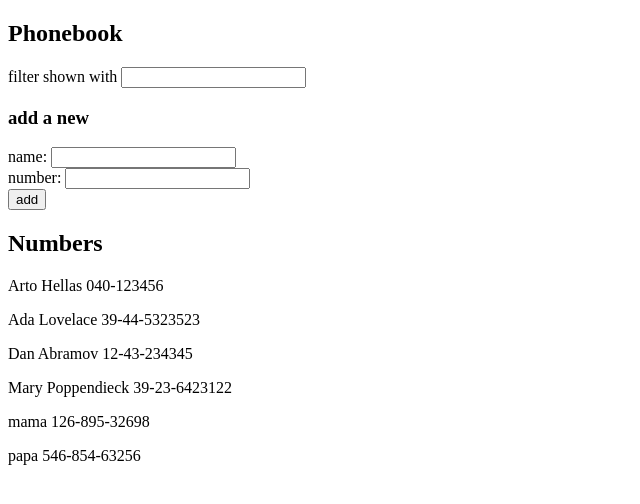
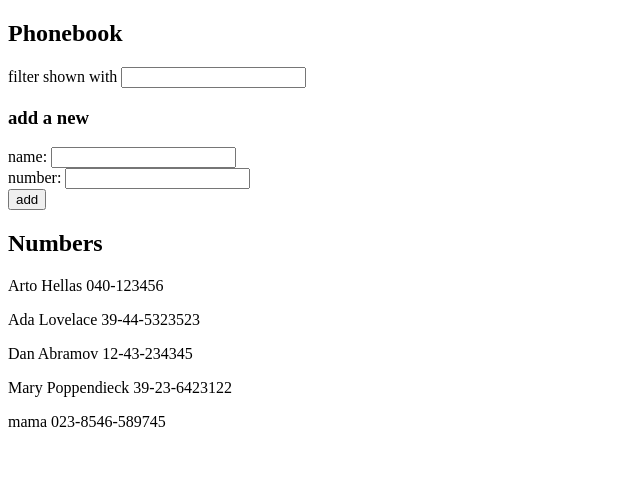
Before and after one commit to Doquynh2603/Fullstack, a React (Vite) app in the folder part 2/react/: page / in a window 1280 px wide. Shown: the top 504 px of the page, without its empty margins (0-640 px from the left). Built offline with nearby package versions, Linux system fonts and the light colour scheme; data requests are answered from the project's data file.

Commit message:
exercise 2.13

```diff
--- a/part 2/react/db.json
+++ b/part 2/react/db.json
@@ -21,14 +21,9 @@
       "id": "4"
     },
     {
-      "id": "d613",
+      "id": "bcb4",
       "name": "mama",
-      "number": "126-895-32698"
-    },
-    {
-      "id": "66d6",
-      "name": "papa",
-      "number": "546-854-63256"
+      "number": "023-8546-589745"
     }
   ]
 }
--- a/part 2/react/src/App.jsx
+++ b/part 2/react/src/App.jsx
@@ -2,13 +2,13 @@ import { useEffect, useState } from 'react'
 import Filter from './component/Filter'
 import Persons from './component/Persons'
 import PersonForm from './component/PersonForm'
-import axios from 'axios'
+import PhoneBook from './services/be'
 const App = () => {
   const [persons, setPersons] = useState([])
   useEffect(() => {
-    axios.get('http://localhost:3001/persons').then(response => {
-      console.log("dữ liệu lấy từ server", response.data)
-      setPersons(response.data)
+    PhoneBook.getAll().then(person => {
+      console.log("dữ liệu lấy từ server", person);
+      setPersons(person)
     })
   }, [])
   const [newName, setNewName] = useState('')
@@ -18,17 +18,9 @@ const App = () => {
     console.log('danh sách danh bạ trước thêm', persons);
 
     const newPersons = { name: newName, number: newPhone }
-    axios.post('http://localhost:3001/persons', newPersons).then(response => {
-      const data = response.data
-      console.log("dữ liệu server trả về", data);
-      if (persons.some(person => person.name === data)) {
-        alert(`${data} is already added to phonebook`)
-        setNewName('')
-        return
-      }
-      const newList = [...persons, data]
-      console.log("danh bạ sau khi thêm mới", newList);
-
+    PhoneBook.addPhone(newPersons).then(person => {
+      console.log("dữ liệu server trả về", person);
+      const newList = [...persons, person]
       setPersons(newList)
       setNewName('')
       setNewPhone('')
--- /dev/null
+++ b/part 2/react/src/services/be.js
@@ -0,0 +1,13 @@
+import axios from "axios";
+const url = 'http://localhost:3001/persons'
+
+const getAll = () => {
+    const request = axios.get(url)
+    return request.then(response => response.data)
+}
+
+const addPhone = (newPhone) => {
+    const request = axios.post(url, newPhone)
+    return request.then(response => response.data)
+}
+export default { getAll, addPhone }
```
